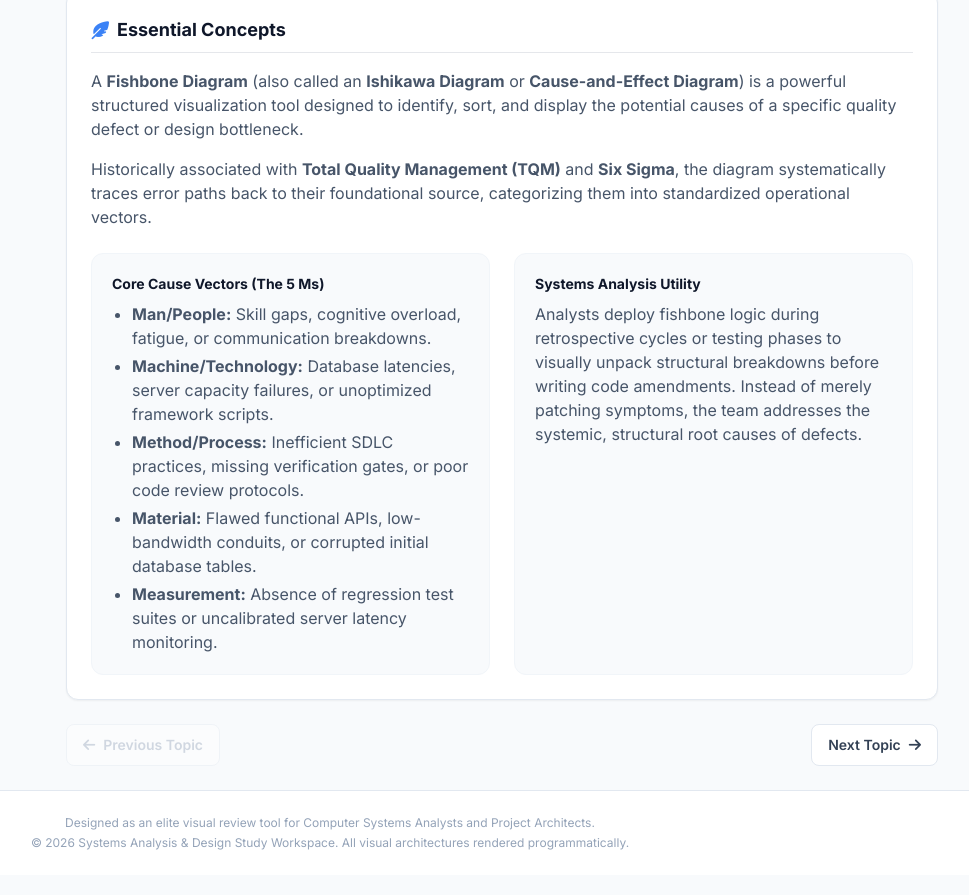
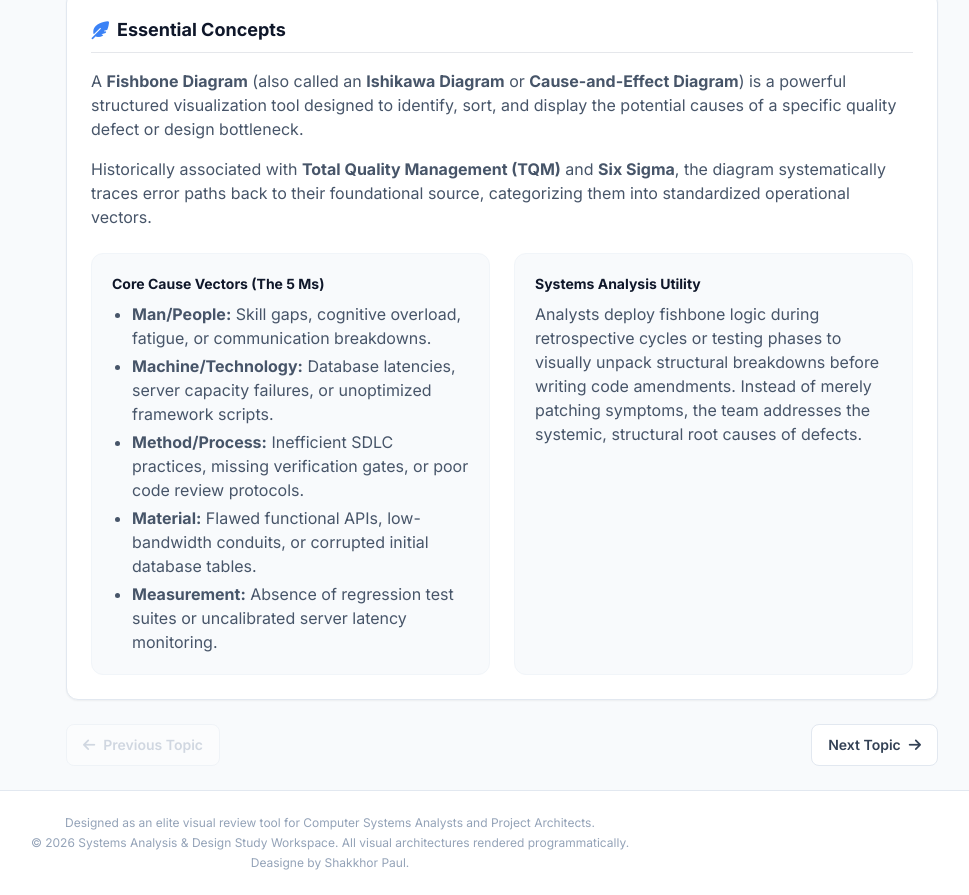
Before and after one commit to shakkhorpaul50-ai/SAD-note, a plain HTML site: page index.html in a window 1280 px wide. Shown: the part 808-1703 px from the top of the page, without its empty margins (310-1279 px from the left). Drawn offline with nearby package versions, Linux system fonts and the light colour scheme.

Commit message:
Update index.html

```diff
--- a/index.html
+++ b/index.html
@@ -309,6 +309,7 @@
         <div class="max-w-7xl mx-auto px-4 sm:px-6 lg:px-8 text-center text-xs text-slate-400 dark:text-slate-500 space-y-1">
             <p>Designed as an elite visual review tool for Computer Systems Analysts and Project Architects.</p>
             <p>&copy; 2026 Systems Analysis & Design Study Workspace. All visual architectures rendered programmatically.</p>
+            <p> Deasigne by <a href="https://www.facebook.com/shakkhor12102005">Shakkhor Paul.</a></p>
         </div>
     </footer>
 
```
